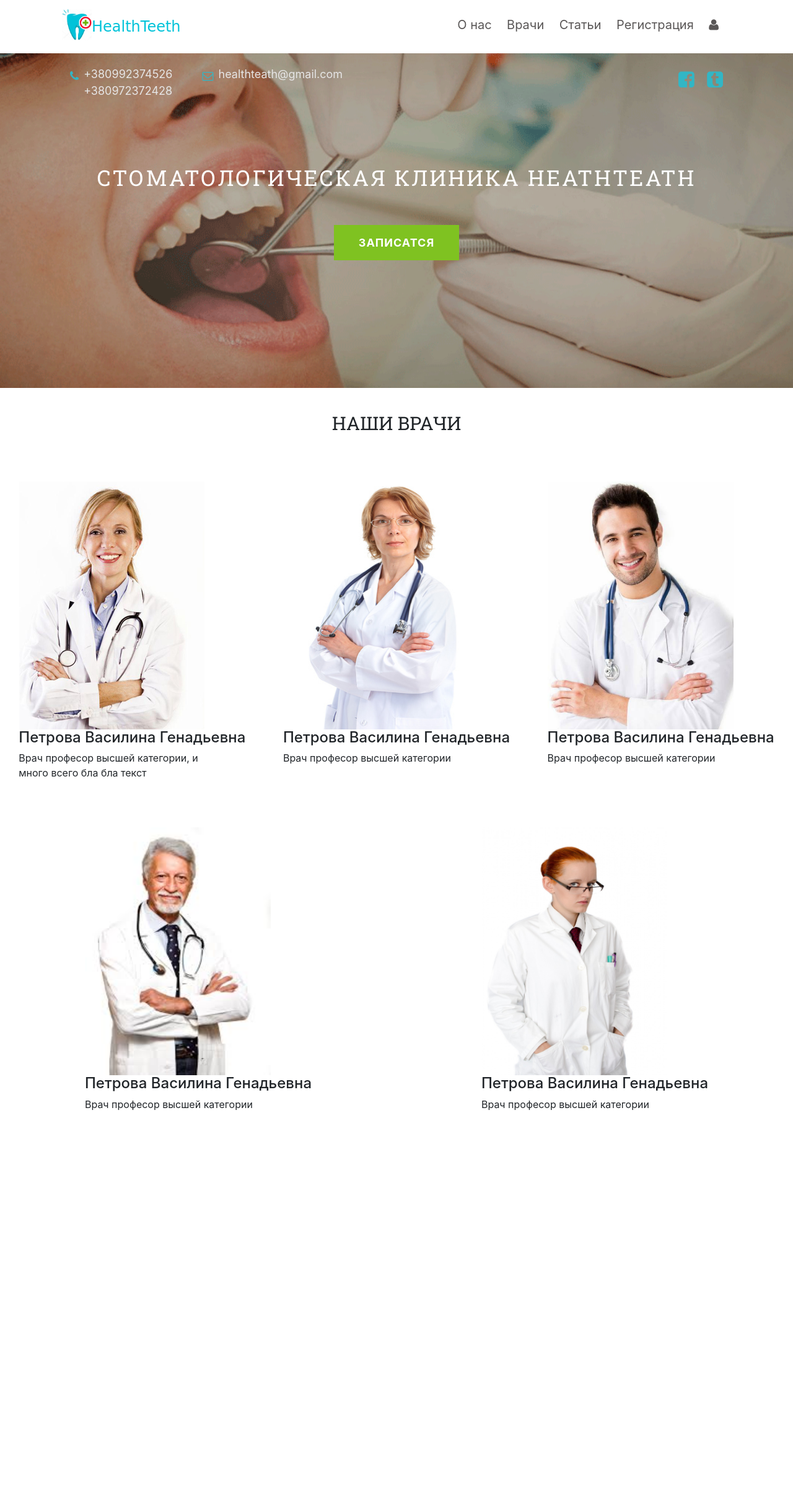
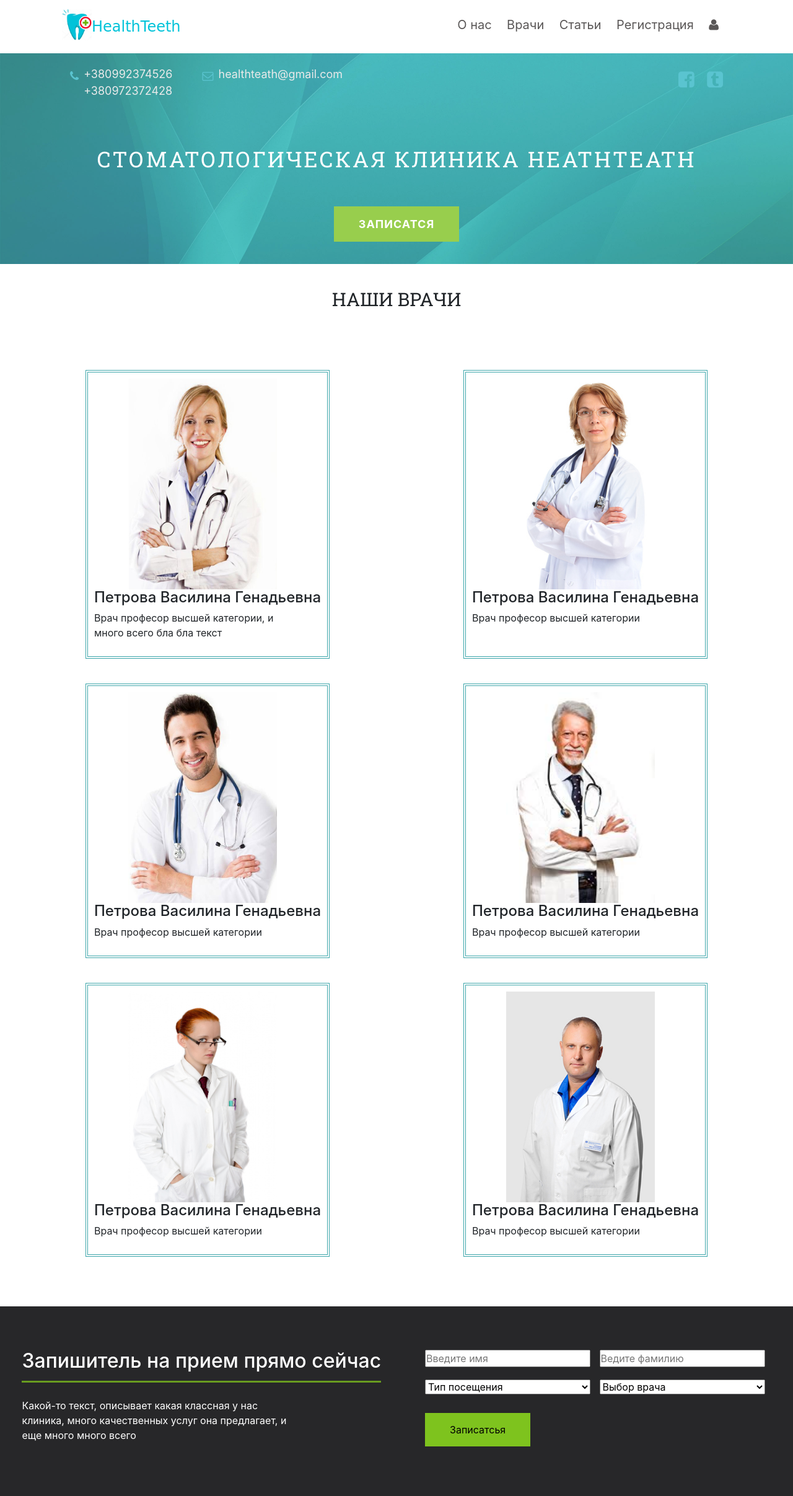
Before and after one commit to tatiana123q/Project_univesity, a PHP site: page /doctors.html in a window 1280 px wide. Shown: the whole page at 62% size. Before the commit the page ends 1792 px from the top, so only its background shows below. Run offline with PHP 8.4, Linux system fonts and the light colour scheme.

Commit message:
Add some edits in page doctors

```diff
--- a/css/doctors.css
+++ b/css/doctors.css
@@ -1,12 +1,40 @@
 
+section.Infotmation{
+	background-image: url(../img/z.jpg);
+	background-size: cover;
+	max-width: 100%;
+	height: 340px;
+	opacity: 0.8;
+}
+.Infotmation-title{
+	text-align: center;
+	text-transform: uppercase;
+	font-family: 'Roboto Slab', serif;
+	font-size: 35px;
+	letter-spacing: 3px;
+	color: #fff;
+	margin-top: 50px;
+}
 .doctors{
 	display:flex;
 	justify-content: space-around;
 	flex-wrap:wrap;
+	padding: 30px;
+
 	}
 .doctor{
-	padding: 30px;
+	padding: 10px;
+	border: 4px #3da6aa double;
+	margin:20px;
 	}
+.doctor img{
+
+	margin-left:15% ;
+}
+.doctor:hover{
+	cursor: pointer;
+	opacity: 0.6;
+}
 .doctor p{
 	max-width: 300px;
 	}
--- a/css/home.css
+++ b/css/home.css
@@ -1,3 +1,4 @@
+
 section.HomeInfotmation{
 	background-image: url(../img/bgn.png);
 	background-size: cover;
--- a/doctors.html
+++ b/doctors.html
@@ -8,6 +8,7 @@
 		<link rel="stylesheet" href="css/style.css" />
 		<link rel="stylesheet" href="css/doctors.css" />
 		<link rel="stylesheet" href="css/home.css" />
+		<link rel="stylesheet" href="css/form1.css" />
 		<link rel="stylesheet" href="bootstrap/css/bootstrap.min.css" />
 		<link rel="stylesheet" href="font-awesome-4.2.0/css/font-awesome.min.css" />
 
@@ -33,7 +34,7 @@
 				</div>
 			</div>
 		</div>
-			<section class="HomeInfotmation">
+			<section class="Infotmation">
 			<div class="container">
 				<div class="HomeInfotmation-wrapper">
 					<div class="HomeInfotmation-contacts">
@@ -56,7 +57,7 @@
 						<a href=""><i class="fa fa-tumblr-square" aria-hidden="true"></i></a>
 					</div>
 				</div>
-				<div class="HomeInfotmation-title">
+				<div class="Infotmation-title">
 					<span>Стоматологическая клиника heathteath</span>
 				</div>
 				<div class="HomeInfotmation-way_to_form">
@@ -69,33 +70,62 @@
 		<h1> Наши врачи</h1>
 		<section class="doctors">
 			<div class="doctor">
-				<img src="img/vrach1.jpg" alt="альтернативный текст" height="400" width="300"/>
+				<img src="img/vrach1.jpg" alt="альтернативный текст" height="340" width="240" />
 				<h4>Петрова Василина Генадьевна</h4>
 				<p>Врач професор высшей категории, и много всего бла бла текст</p>
 			</div>
 			<div class="doctor">
-				<img src="img/vrach2.jpg" alt="альтернативный текст"  height="400" width="300" />
+				<img src="img/vrach2.jpg" alt="альтернативный текст"  height="340" width="240" />
 				<h4>Петрова Василина Генадьевна</h4>
 				<p>Врач професор высшей категории</p>
 			</div>
 			<div class="doctor">
-				<img src="img/vrach3.jpg" alt="альтернативный текст"  height="400" width="300" />
+				<img src="img/vrach3.jpg" alt="альтернативный текст"  height="340" width="240"  />
 				<h4>Петрова Василина Генадьевна</h4>
 				<p>Врач професор высшей категории</p>
 			</div>
 			<div class="doctor">
-				<img src="img/vrach4.jpeg" alt="альтернативный текст"   height="400" width="300"/>
+				<img src="img/vrach4.jpeg" alt="альтернативный текст"  height="340" width="240" />
 				<h4>Петрова Василина Генадьевна</h4>
 				<p>Врач професор высшей категории</p>
 			</div>
 			<div class="doctor">
-				<img src="img/vrach5.jpeg" alt="альтернативный текст" height="400" width="300"/>
+				<img src="img/vrach5.jpeg" alt="альтернативный текст" height="340" width="240" />
+				<h4>Петрова Василина Генадьевна</h4>
+				<p>Врач професор высшей категории</p>
+			</div>
+			<div class="doctor">
+				<img src="img/vrach6.jpg" alt="альтернативный текст" height="340" width="240" />
 				<h4>Петрова Василина Генадьевна</h4>
 				<p>Врач професор высшей категории</p>
 			</div>
 		</section>
 	</section>
-
+		<section class="Form_of_visitation">
+		<div class="Form_of_visitation_title">
+			<div>
+				<h2>Запишитель на прием прямо сейчас</h2>
+				<p>Какой-то текст, описывает какая классная у нас клиника, много качественных услуг она предлагает, и еще много много всего</p>
+			</div>
+		</div>
+		<form>
+			<input type="text" name="name" id="name" value="" size="25" placeholder="Введите имя" />
+			<input type="text" name="second_name" id="second_name" value="" size="25" placeholder="Ведите фамилию" /><br>
+			<select name="type_of_visitation">
+				<option selected="selected">Тип посещения</option>
+				<option >Снимок</option>
+				<option >Хирургия</option>
+				<option>Осмотр</option>
+			</select>
+			<select name="type_of_doctor" >
+				<option selected="selected">Выбор врача</option>
+				<option >Синенко А.Л.</option>
+				<option >Марченко С.Н</option>
+				<option>Кириенко Р.Т.</option>
+			</select><br>
+			<button type="submit" form="form1" value="Submit">Записатсья</button>
+		</form>
+	</section>
 	<script src="js/common.js"></script>
 	</body>
 </html>
--- a/index.html
+++ b/index.html
@@ -24,7 +24,7 @@
 				<div class="Nav">
 					<ul>
 						<li><a href="index.html">О нас</a></li>
-						<li><a href="#">Врачи</a></li>
+						<li><a href="doctors.html">Врачи</a></li>
 						<li><a href="#">Статьи</a></li>
 						<li><a href="#">Регистрация</a></li>
 						<li><a href="#"><i class="fa fa-user" aria-hidden="true"></i>
```
Also changed, not shown: img/doc.jpeg (added), img/doc.jpg (added), img/doctor.jpeg (added), img/doctors.jpg (added), img/vrach6.jpg (added), img/z.jpg (added).
